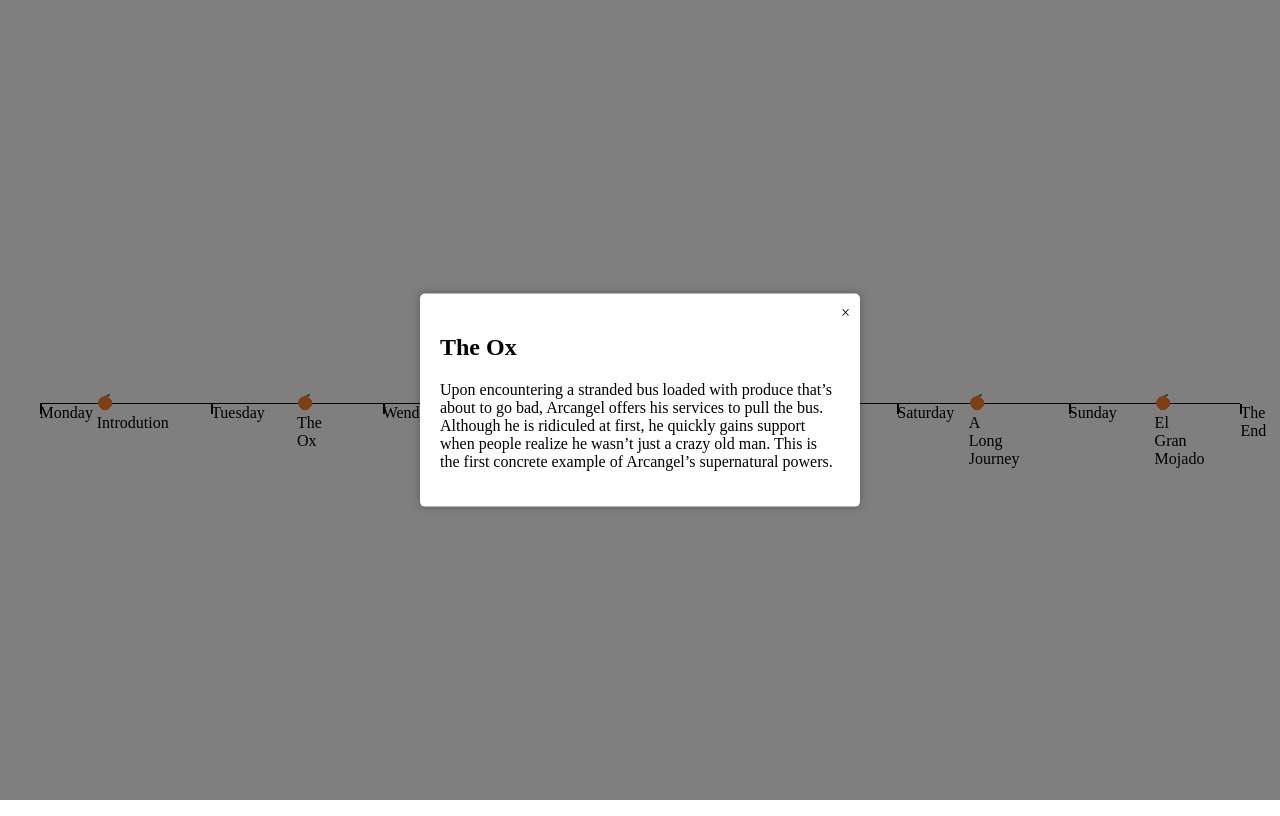
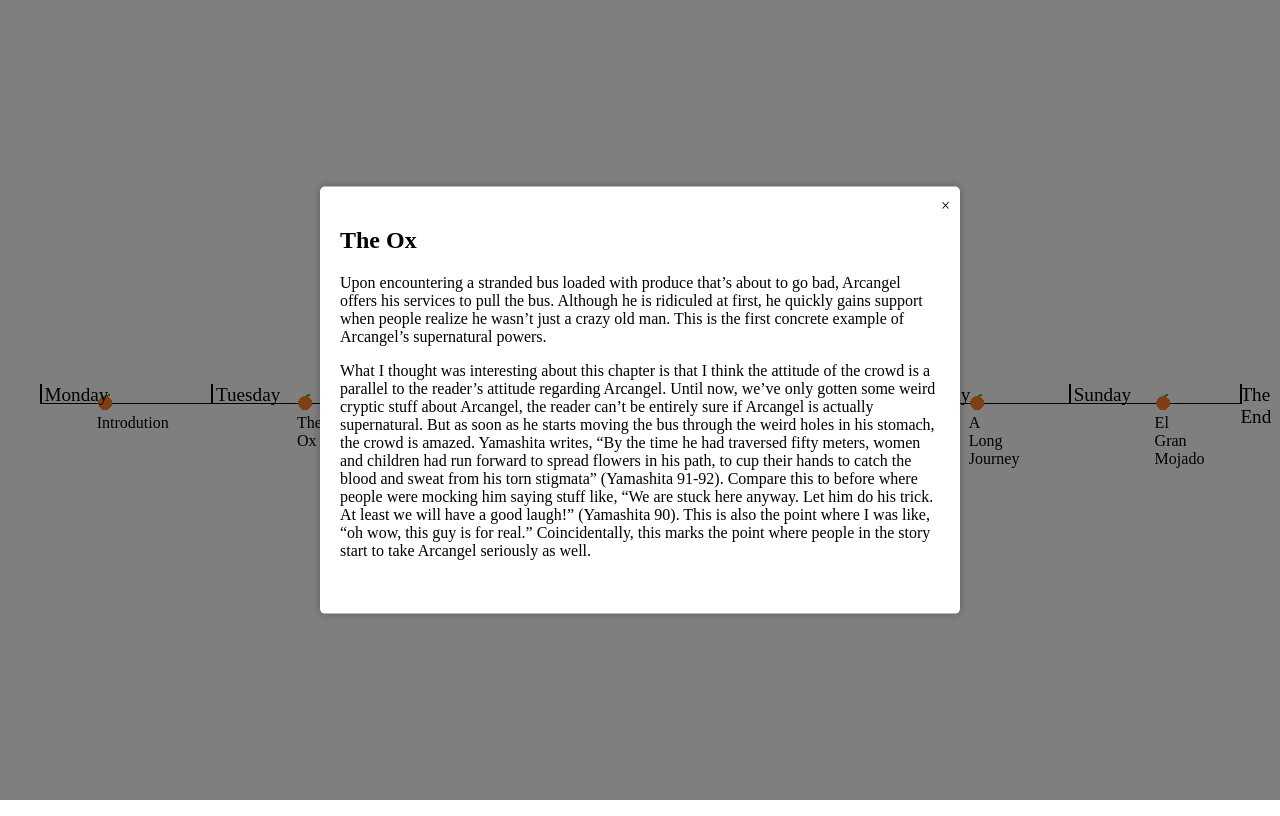
Before and after one commit to JDawg4DeyFo/PortfolioSite, a plain HTML site: page pages/posts/timeline.html in a window 1280 px wide. Both pictures are taken after a click on the element "The Ox". Drawn offline with Linux system fonts and the light colour scheme; files that its build step writes are made by us from their sources.

Commit message:
good good changes

```diff
--- a/pages/posts/timeline.html
+++ b/pages/posts/timeline.html
@@ -20,13 +20,13 @@
       <div class="point" data-time="156"> <img src="imgs/orange.png">El Gran Mojado</div>
 
       <!--Labels: thursday monday etc...-->
-      <div class="date-label">Monday</div>
-      <div class="date-label">Tuesday</div>
-      <div class="date-label">Wendnesday</div>
-      <div class="date-label">Thursday</div>
-      <div class="date-label">Friday</div>
-      <div class="date-label">Saturday</div>
-      <div class="date-label">Sunday</div>
+      <div class="date-label">&nbspMonday</div>
+      <div class="date-label">&nbspTuesday</div>
+      <div class="date-label">&nbspWendnesday</div>
+      <div class="date-label">&nbspThursday</div>
+      <div class="date-label">&nbspFriday</div>
+      <div class="date-label">&nbspSaturday</div>
+      <div class="date-label">&nbspSunday</div>
       <div class="date-label">The End</div>
       </div>
 
@@ -40,7 +40,9 @@
 
       <div class="data-holder">
         <p data-timep="8">Arcangel is introduced as an old man waking up in Mazatlán. His introduction is the most mysterious of all the introductions in the book. It’s hard to tell if Arcangel is crazy or supernatural. Each time something is written to suggest Arcangel is something like an angel, there is something to suggest he’s just crazy and vice versa. For example Yamashita writes, “He said that he had come from a long way away, from the very tip of the Tierra del Fuego, from Isla Negra, from the very top of Machu Picchu, from the very bottom of the Foz do Iguaçu, but perhaps it was only a long way in his quixotic mind.” (Yamashita 66). Even if it somehow made sense that he could come from three very distinct places in South America, this claim of where he came would still be discredited in the same sentence. This ambiguous, nonchalant attitude sets the precedent for the way Arcangel’s supernatural powers will be treated by the narrator throughout the book.</p>
+        <p data-timep="8">From this weird, ambiguous introduction, the precedent has been set for Arcangel’s character. Soon, we will have to add superhero/angel to the list of descriptors for Arcangel, but for now he’s just an idealistic, battered, weird, and possible insane old dude.</p>
         <p data-timep="36">Upon encountering a stranded bus loaded with produce that’s about to go bad, Arcangel offers his services to pull the bus. Although he is ridiculed at first, he quickly gains support when people realize he wasn’t just a crazy old man. This is the first concrete example of Arcangel’s supernatural powers.</p>
+        <p data-timep="36">What I thought was interesting about this chapter is that I think the attitude of the crowd is a parallel to the reader’s attitude regarding Arcangel. Until now, we’ve only gotten some weird cryptic stuff about Arcangel, the reader can’t be entirely sure if Arcangel is actually supernatural. But as soon as he starts moving the bus through the weird holes in his stomach, the crowd is amazed. Yamashita writes, “By the time he had traversed fifty meters, women and children had run forward to spread flowers in his path, to cup their hands to catch the blood and sweat from his torn stigmata” (Yamashita 91-92). Compare this to before where people were mocking him saying stuff like, “We are stuck here anyway. Let him do his trick. At least we will have a good laugh!” (Yamashita 90). This is also the point where I was like, “oh wow, this guy is for real.” Coincidentally, this marks the point where people in the story start to take Arcangel seriously as well.</p>
         <p data-timep="63">Arcangel encounters the Cantina de Miseria y Hambre. As expected the environment is bleak at best. But Arcangel puts on a performance by becoming El Gran Mojado. Here, he announces his plan to fight SUPERNAFTA to the death. His performance invigorated the people at the cantina: he inspired them to follow him north.</p>
         <p data-timep="79">For some reason, Arcangel is helping Rodriguez build a wall. They talk about many things, but the conversation takes a sad turn when Rodriguez mentions his son. After Rodriguez mentions his son Arcangel begins to envision pain and death. Then, he lays some bricks to make space for Rodriguez’s corpse when he dies.</p>
         <p data-timep="102">After writing a rather sad poem for Sol, Arcangel does some crazy stuff. After Rafeala talks about how they haven’t been moving despite traveling for hours, the bus stops. Rafeala asks Arcangel to take care of Sol if anything were to happen to her and he agrees. As people get out to stretch their legs and go pee, Sol begins running towards the Jaguar that’s been tailing them for hours, also unmoving. The man driving wants to kidnap Sol, but Arcangel bends spacetime and really disorients the guy like straight out of a Doctor Strange movie. For some reason, Arcangel allows Rafeala to be captured, though which I don’t really understand.</p>
--- a/scripts/timeline.js
+++ b/scripts/timeline.js
@@ -9,6 +9,7 @@ document.addEventListener("DOMContentLoaded", function() {
 		const LastHour = 7 * 24;
 		const time = point.getAttribute("data-time");
 		const TimeInteger = parseInt(time, 10);
+		const BreakLine = document.createElement('br');
 
 		const percentage = (TimeInteger / LastHour) * 100;
 		point.style.left = percentage + "%";
@@ -18,15 +19,21 @@ document.addEventListener("DOMContentLoaded", function() {
 			const title = point.textContent;
 
 			const searchstring = '[data-timep="' + time + '"]';
-			const descriptionElement = document.querySelector(searchstring);
-			const description = descriptionElement.textContent;
+			const descriptionElements = document.querySelectorAll(searchstring);
 
 			const popupContent = document.querySelector(".popup .content");
 			popupContent.innerHTML = `
 			<span class="close">&times;</span>
 			<h2>${title}</h2>
-			<p>${description}</p>
 			`;
+
+			descriptionElements.forEach(function(desc) {
+				const NewDescriptionPElement = document.createElement('p');
+				NewDescriptionPElement.textContent = desc.textContent;
+
+				popupContent.append(NewDescriptionPElement);
+				popupContent.append(BreakLine);
+			});
 
 			popup.style.display = "block";
 		});
--- a/stylesheets/timeline.css
+++ b/stylesheets/timeline.css
@@ -37,7 +37,7 @@
 	padding: 20px;
 	border-radius: 5px;
 	box-shadow: 0 0 10px rgba(0, 0, 0, 0.3);
-	max-width: 400px;
+	max-width: 600px;
 }
 
 .popup .close {
@@ -52,10 +52,12 @@
 }
 
 .date-label {
-	width: 2px; /* Adjust the width as needed */
-	height: 10px; /* Adjust the height as needed */
-	background-color: #000; /* Adjust the background color as needed */
+	width: 2px;
+	height: 20px;
+	background-color: #000;
 	position: absolute;
+	top: -20px;
+	font-size: larger;
 }
 
 body {
```
